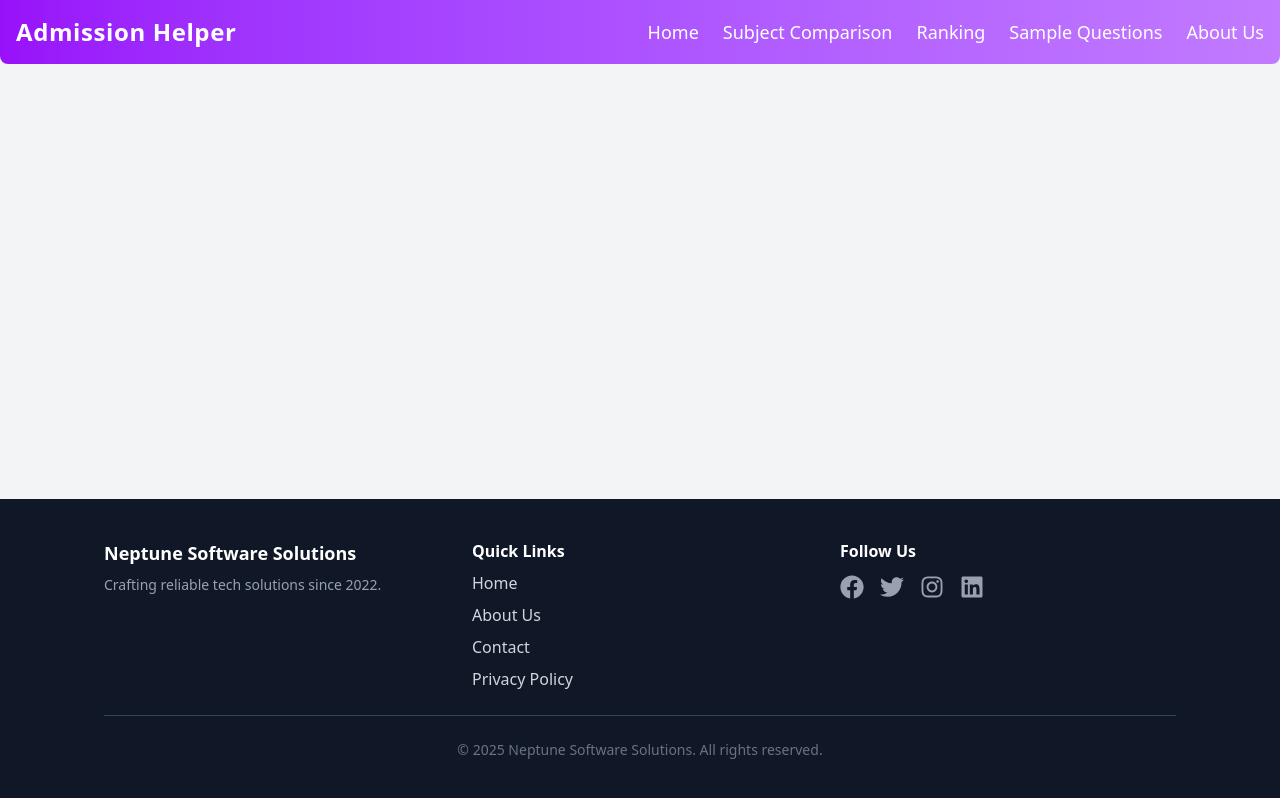
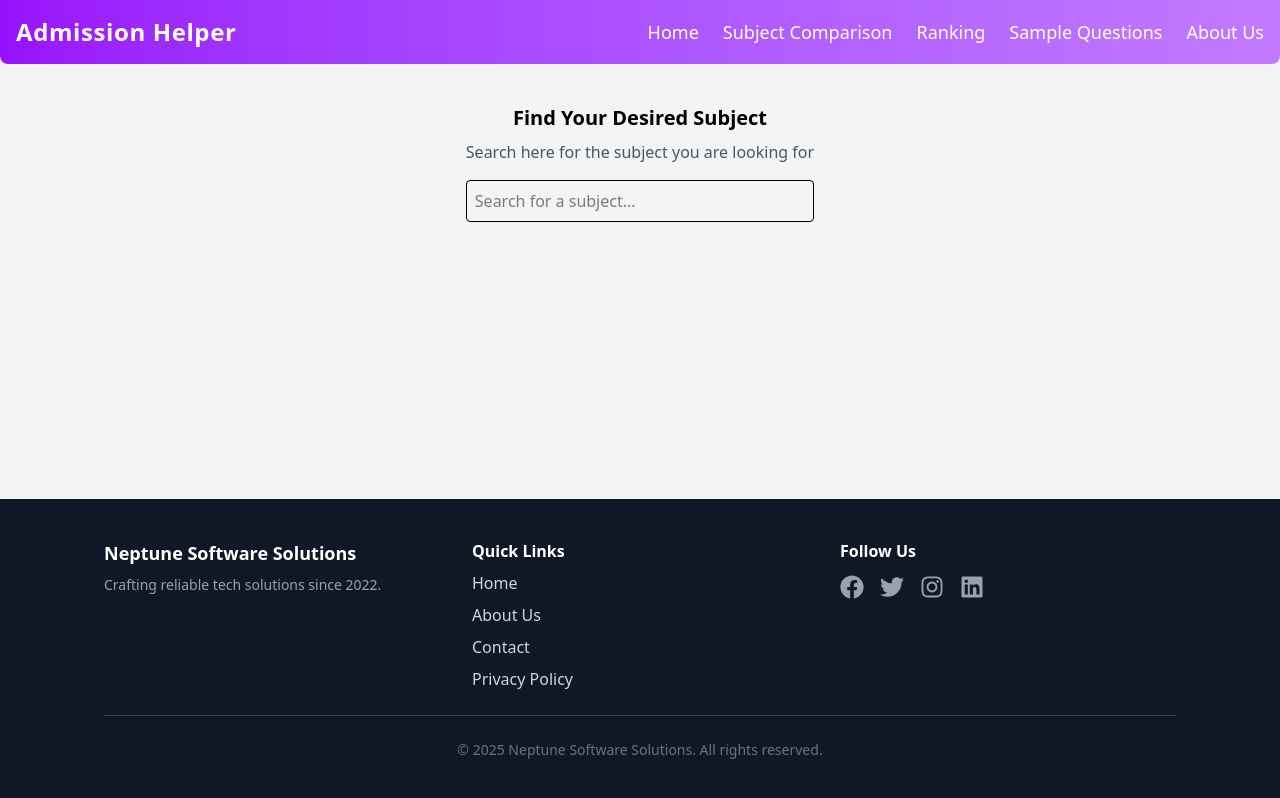
Before and after one commit to hossaintaufiq/University_Admission_Helper, a React (Vite) app in the folder Admission Helper/: page /subjectComparison in a window 1280 px wide. Built offline with nearby package versions, Linux system fonts and the light colour scheme.

Commit message:
added subject comparison

```diff
--- a/Admission Helper/src/App.jsx
+++ b/Admission Helper/src/App.jsx
@@ -7,6 +7,7 @@ import AboutUs  from "./Pages/AboutUs"
 import Contacts  from "./Pages/Contacts"
 import Details  from "./Pages/Details"
 import Footer from "./Pages/Footer"
+import SubjectComparison from "./Pages/SubjectComparison"
 const App = () => {
   return (
 
@@ -19,7 +20,8 @@ const App = () => {
           <Route path="/" element={<Homepage/>}/>
           <Route path="/about" element={<AboutUs/>} />
           <Route path="/contact" element={<Contacts/>} />
-          <Route path="/details/:universityId" element={<Details/>} />
+          <Route path="/details/:universityId" element={<Details/>} />\
+          <Route path="/subjectComparison" element={<SubjectComparison/>} />
         </Routes>
       </main>
 
--- a/Admission Helper/src/Components/Navbar.jsx
+++ b/Admission Helper/src/Components/Navbar.jsx
@@ -21,7 +21,7 @@ const Navbar = () => {
             </Link>
           </li>
           <li>
-            <Link to="/subjectComp" className="hover:text-gray-200 transition">
+            <Link to="/subjectComparison" className="hover:text-gray-200 transition">
               Subject Comparison
             </Link>
           </li>
@@ -67,7 +67,7 @@ const Navbar = () => {
           </li>
           <li>
             <Link
-              to="/subjectComp"
+              to="/subjectComparison"
               className="block hover:text-gray-200"
               onClick={() => setIsOpen(false)}
             >
--- /dev/null
+++ b/Admission Helper/src/Pages/SubjectComparison.jsx
@@ -0,0 +1,65 @@
+import  { useState } from "react";
+import universityData from "../Data/universityData.json";
+
+const SubjectComparison = () => {
+  const [searchTerm, setSearchTerm] = useState("");
+
+  const filteredUniversities = universityData.filter((university) =>
+    university.courses.some((course) =>
+      course.name.toLowerCase().includes(searchTerm.toLowerCase())
+    )
+  );
+
+  return (
+    <div className="p-4">
+      <div className="mb-4 text-center">
+        <h2 className="text-xl font-semibold mb-2">Find Your Desired Subject</h2>
+        <p className="text-gray-600">Search here for the subject you are looking for</p>
+      </div>
+      <input
+        type="text"
+        placeholder="Search for a subject..."
+        value={searchTerm}
+        onChange={(e) => setSearchTerm(e.target.value)}
+        className="border p-2 rounded w-full mb-4 focus:ring-2 focus:ring-blue-500"
+      />
+
+      {searchTerm && (
+        <div className="text-center mb-4">
+          <h3 className="text-lg font-semibold">Results for: {searchTerm}</h3>
+        </div>
+      )}
+
+      {searchTerm && (
+        <div className="overflow-x-auto">
+          <table className="w-full border-collapse border border-gray-300">
+            <thead>
+              <tr className="bg-gray-200">
+                <th className="border border-gray-300 p-2">University</th>
+                <th className="border border-gray-300 p-2">Credits</th>
+                <th className="border border-gray-300 p-2">Cost</th>
+              </tr>
+            </thead>
+            <tbody>
+              {filteredUniversities.map((university) => (
+                university.courses
+                  .filter((course) =>
+                    course.name.toLowerCase().includes(searchTerm.toLowerCase())
+                  )
+                  .map((course, index) => (
+                    <tr key={index} className="border border-gray-300">
+                      <td className="border border-gray-300 p-2">{university.name}</td>
+                      <td className="border border-gray-300 p-2">{course.credits}</td>
+                      <td className="border border-gray-300 p-2">{course.cost}</td>
+                    </tr>
+                  ))
+              ))}
+            </tbody>
+          </table>
+        </div>
+      )}
+    </div>
+  );
+};
+
+export default SubjectComparison;
```
